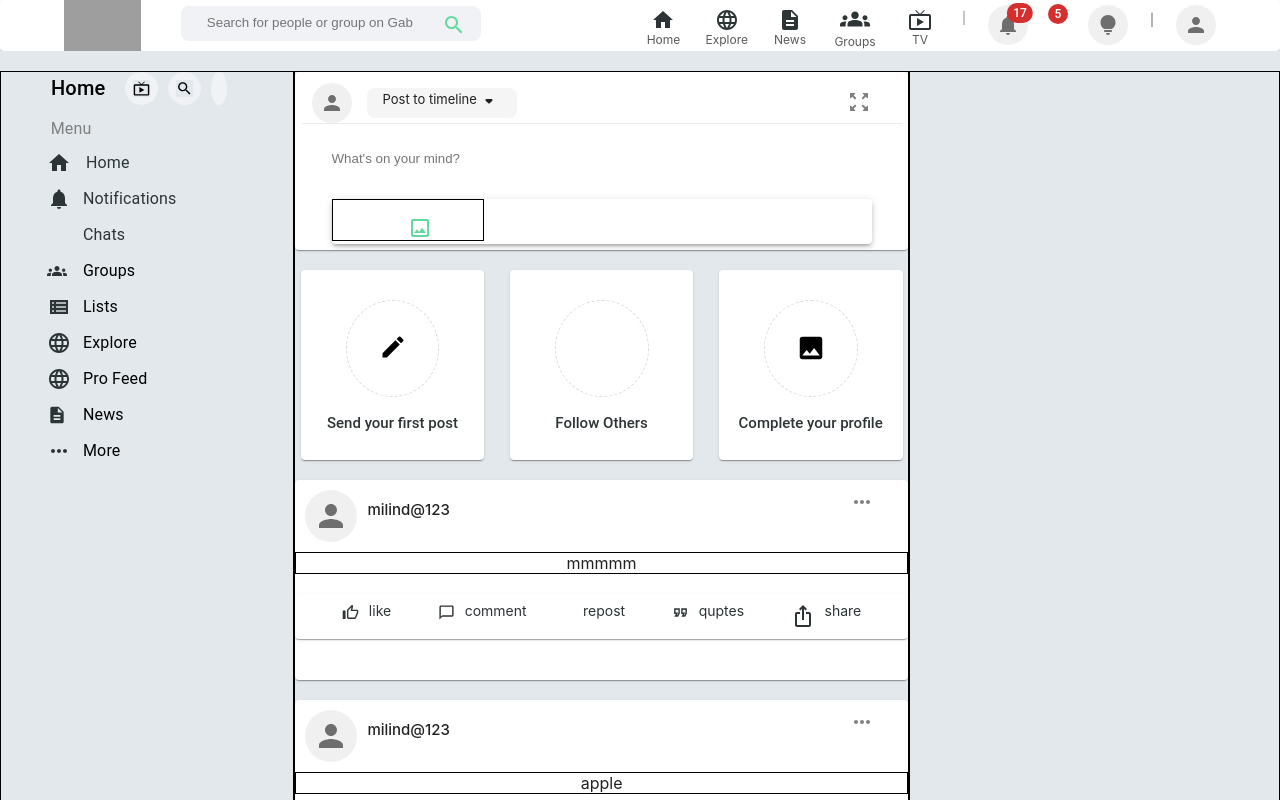
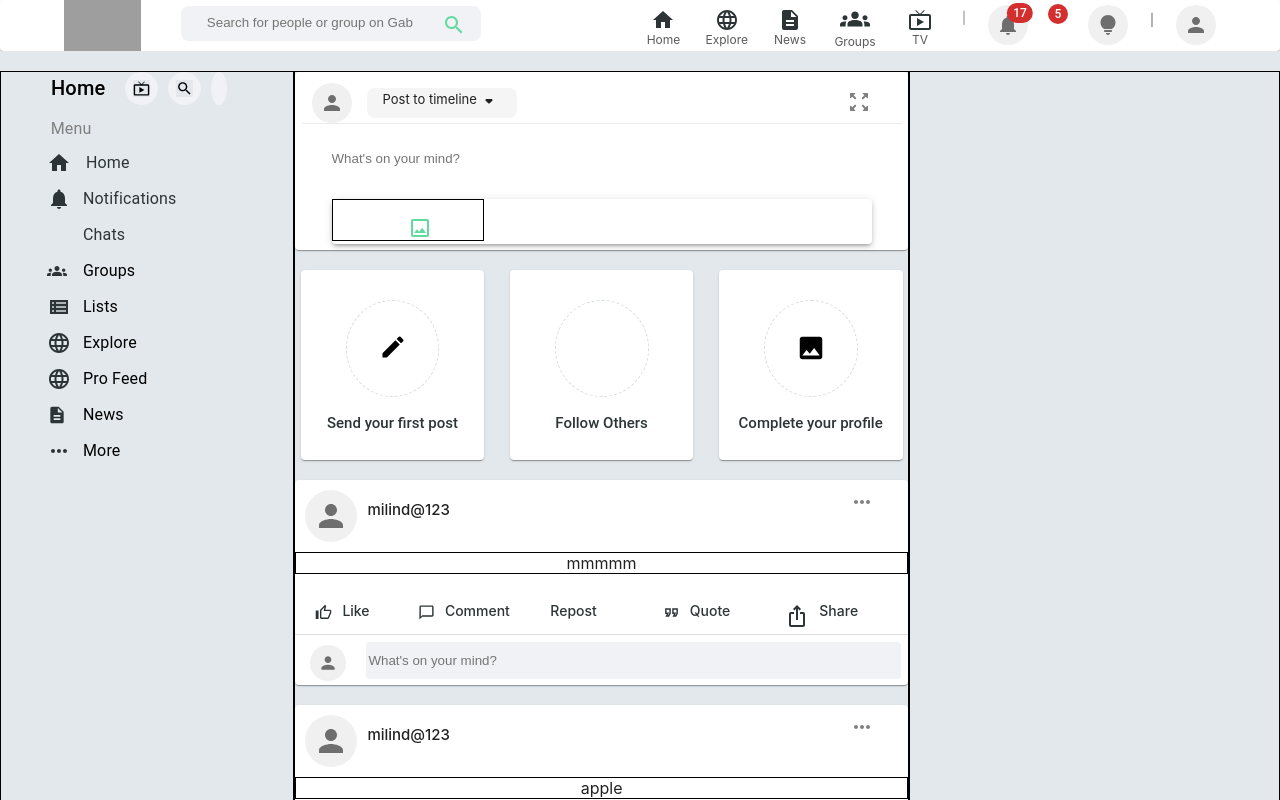
Before and after one commit to pallav1998/Gab_Clone, a React (Create React App) app in the folder Frontend/: page / in a window 1280 px wide. Shown: the top 800 px of the page. Built offline with nearby package versions, Linux system fonts and the light colour scheme; data requests are answered from the project's data file; grey boxes are pictures that could not be loaded; the HTML template or start-up script is replaced by a standard one.

Commit message:
comment post done with like share post,repost modification

```diff
--- a/Frontend/src/Home/LandingPage/Postpage.jsx
+++ b/Frontend/src/Home/LandingPage/Postpage.jsx
@@ -54,6 +54,13 @@
       handle()
 
     }
+    const handleChangecomment=(e)=>{
+      SetBlock(e.target.value)
+      handle()
+
+
+    }
+
     const postData = () => {
       const payload = {
         title: block,
@@ -192,19 +199,19 @@
   </div>
   <div className={styles.postdata}>{items.title}</div>
 
-  <Paper elevation={1} className={styles.postitems1}>
+  <Paper elevation={0} className={styles.postitems1}>
 
     <div className={styles.icontext}>
-    <ThumbUpAltOutlinedIcon  style={{fontSize:"17px"}} className={styles.postitems1icons}  />
+    <ThumbUpAltOutlinedIcon  style={{fontSize:"17px",marginLeft:"20px"}} className={styles.postitems1icons}  />
 <p>
-like
+Like
 </p>
     </div>
 
 <div className={styles.icontext}>
 <ChatBubbleOutlineOutlinedIcon style={{fontSize:"17px"}}  className={styles.postitems1icons}  />
           <p>
-          comment
+          Comment
           </p>
 </div>
 
@@ -214,7 +221,7 @@
 <div className={styles.icontext}>
 <i style={{marginTop:"14px", fontSize:"17px"}} className={styles.postitems1icons} class="fas fa-undo"></i>
 <p>
-repost
+Repost
 
 </p>
 
@@ -223,7 +230,7 @@
 <div className={styles.icontext}>
 <FormatQuoteOutlinedIcon  style={{fontSize:"17px"}} className={styles.postitems1icons} />
   <p>
-  quptes
+  Quote
   </p>
 
 
@@ -232,7 +239,7 @@
 
 <IosShareOutlinedIcon className={styles.postitems1icons} />
 <p >
-share
+Share
 
 </p>
 
@@ -240,6 +247,34 @@
 
 
 </Paper>
+<Divider/>
+
+<div className={styles.commentpost}>
+  <div>
+
+ < IconButton  style={{border:"50%" ,background:"rgb(240,240,240)",marginLeft:"15px"}}
+size="medium">
+<PersonIcon style={{fontSize: "20px"}} />
+  </IconButton>
+  </div>
+
+  <div  className={styles.commentinputdiv}>
+            <input
+              className={styles.commentinput}
+              onChange={handleChangecomment}
+              type="text"
+              name="title"
+              value={block}
+              placeholder="What's on your mind?"
+            />
+          </div>
+          { block1&& <div >
+            <button className={styles.postcomment}>Post</button>
+</div>
+          }
+
+
+</div>
 
               </Paper>
               </>
--- a/Frontend/src/Home/Navbar/navbar.module.css
+++ b/Frontend/src/Home/Navbar/navbar.module.css
@@ -81,7 +81,7 @@
     display:  grid;
     grid-template-columns: 23% 48% 29% ;
     width: 100%;
-    /* height: 1000px; */
+    height: 3000px;
     background-color: #e2e8ec;
 }
 
@@ -216,7 +216,7 @@
     background-color: #378e61;
 }
 .postuploadparent{
-    height: 200px;
+    height: auto;
     margin-top: 20px;
 }
 .postupload{
@@ -253,7 +253,7 @@
 
 .postitems1{
     display: flex;
-    height: 45px;
+    height: 40px;
     /* width: 90%; */
     margin:  auto;
     /* border: 1px solid black; */
@@ -272,10 +272,55 @@
 
 .icontext{
     display: flex;
+    /* border :1px solid black; */
+    width:130px ;
+    border-radius: 5px;
 }
+.icontext:hover{
+    background-color:#f0f2f5;
+        cursor: pointer;
+}
+
+
 .icontext>p{
     margin-left: 10px;
     margin-top: 8px;
     color: #2d3436;
     font-size: 14px;
+    font-weight: 500;
 }
+.commentpost{
+width: 100%;
+height: 40px;
+display: flex;
+gap :20px;
+margin-top: 10px;
+
+}
+.commentinputdiv{
+    width: 100%;
+}
+
+.commentinput{
+border-radius: 4px;
+    width: 98%;
+    height: 35px;
+    outline: none;
+    border: none;
+    background-color:#f0f2f5;
+    margin-top: -3px;
+    margin-right: 60px;
+}
+.postcomment{
+    border: none;
+    height: 27px;
+    width: 53px;
+    background-color:#21cf7a;
+    border-radius: 8px;
+    margin-right: 20px;
+    color: white;
+}
+.postcomment:hover{
+        background-color: #378e61;
+
+}
```
Also changed, not shown: Frontend/src/Home/LandingPage/FirstPost.jsx (+1 -6 lines).
